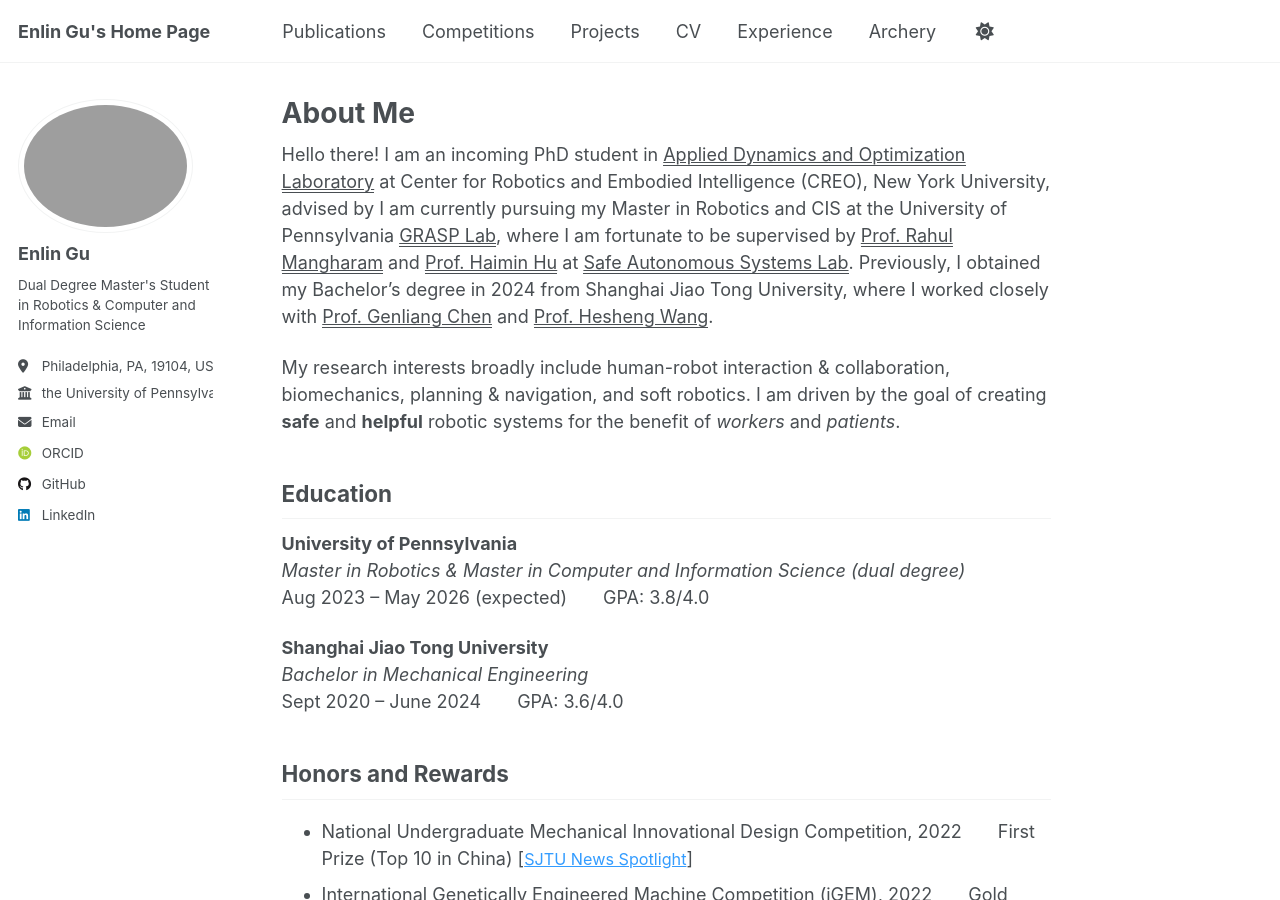
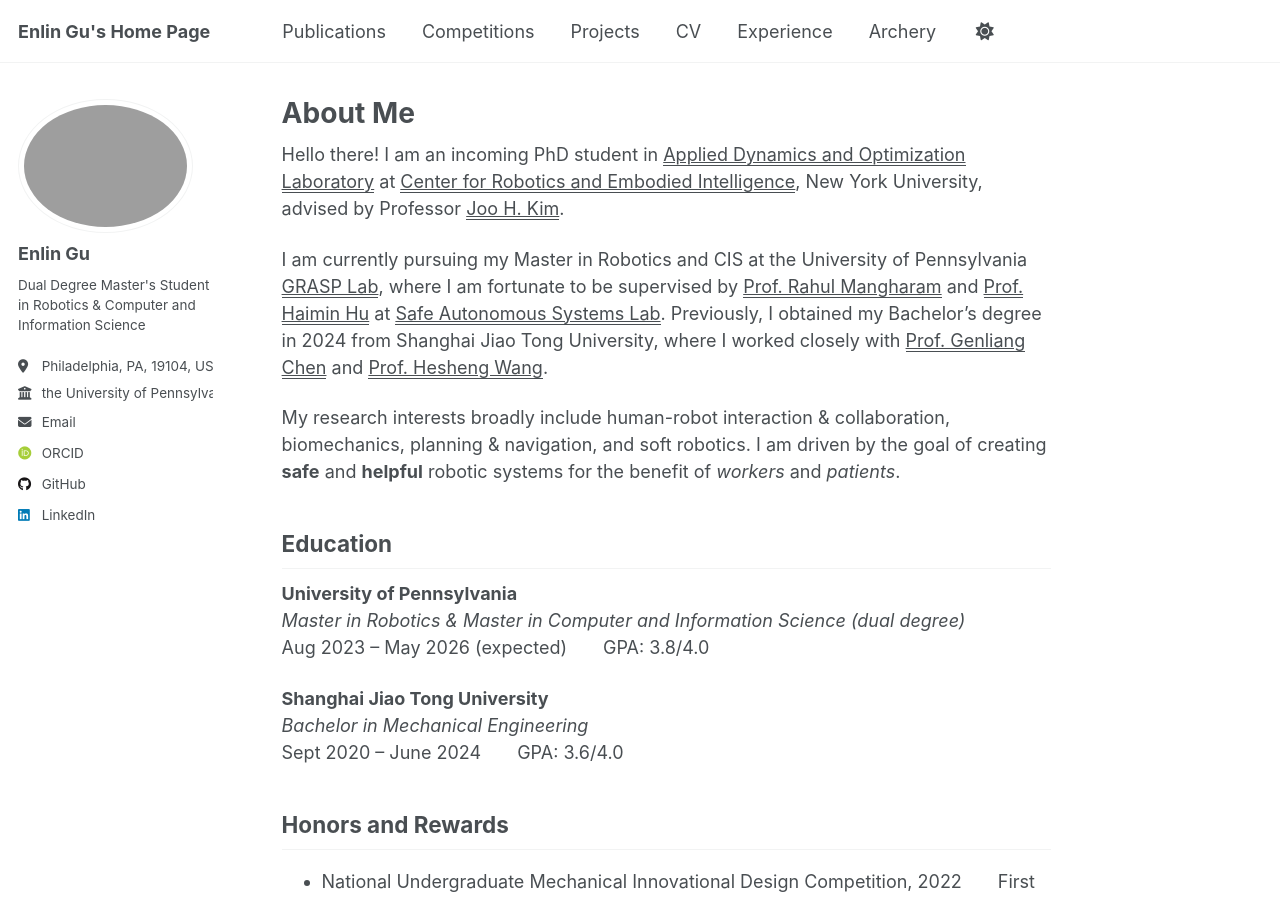
Before and after one commit to Gelrignard/gelrignard.github.io, a Jekyll site: the page built from _pages/about.md, in a window 1280 px wide and 900 px high. Built offline with Jekyll 4.4.1, drawn with Linux system fonts in a browser that asks for light colours; some web fonts are replaced; a script that is not in the unit is left out.

Commit message:
added about

```diff
--- a/_pages/about.md
+++ b/_pages/about.md
@@ -7,8 +7,9 @@
   - /about.html
 ---
 <!-- ## About Me -->
-Hello there! I am an incoming PhD student in <u><a href="https://wp.nyu.edu/adol/">Applied Dynamics and Optimization Laboratory</a></u> at Center for Robotics and Embodied Intelligence (CREO), New York University, advised by
-I am currently pursuing my Master in Robotics and CIS at the University of Pennsylvania <u><a href="https://www.grasp.upenn.edu/">GRASP Lab</a></u>, where I am fortunate to be supervised by <u><a href="https://www.seas.upenn.edu/~rahulm/">Prof. Rahul Mangharam</a></u> and <u><a href="https://haiminhu.org/">Prof. Haimin Hu</a></u> at <u><a href="https://xlab.upenn.edu/">Safe Autonomous Systems Lab</a></u>. Previously, I obtained my Bachelor's degree in 2024 from Shanghai Jiao Tong University, where I worked closely with <u><a href="https://me.sjtu.edu.cn/en/FullTimeTeacher/chengenliang.html">Prof. Genliang Chen</a></u> and <u><a href="https://irmv.sjtu.edu.cn/wanghesheng">Prof. Hesheng Wang</a></u>.
+Hello there! I am an incoming PhD student in <u><a href="https://wp.nyu.edu/adol/">Applied Dynamics and Optimization Laboratory</a></u> at <u><a href="https://robotics.engineering.nyu.edu/">Center for Robotics and Embodied Intelligence</a></u>, New York University, advised by Professor <u><a href="https://engineering.nyu.edu/faculty/joo-h-kim">Joo H. Kim</a></u>.
+
+I am currently pursuing my Master in Robotics and CIS at the University of Pennsylvania <u><a href="https://www.grasp.upenn.edu/">GRASP Lab</a></u>, where I am fortunate to be supervised by <u><a href="https://www.seas.upenn.edu/~rahulm/">Prof. Rahul Mangharam</a></u> and <u><a href="https://haiminhu.org/">Prof. Haimin Hu</a></u> at <u><a href="https://xlab.upenn.edu/members/">Safe Autonomous Systems Lab</a></u>. Previously, I obtained my Bachelor's degree in 2024 from Shanghai Jiao Tong University, where I worked closely with <u><a href="https://me.sjtu.edu.cn/en/FullTimeTeacher/chengenliang.html">Prof. Genliang Chen</a></u> and <u><a href="https://irmv.sjtu.edu.cn/wanghesheng">Prof. Hesheng Wang</a></u>.
 
 My research interests broadly include human-robot interaction & collaboration, biomechanics, planning & navigation, and soft robotics. I am driven by the goal of creating **safe** and **helpful** robotic systems for the benefit of *workers* and *patients*.
 
```
